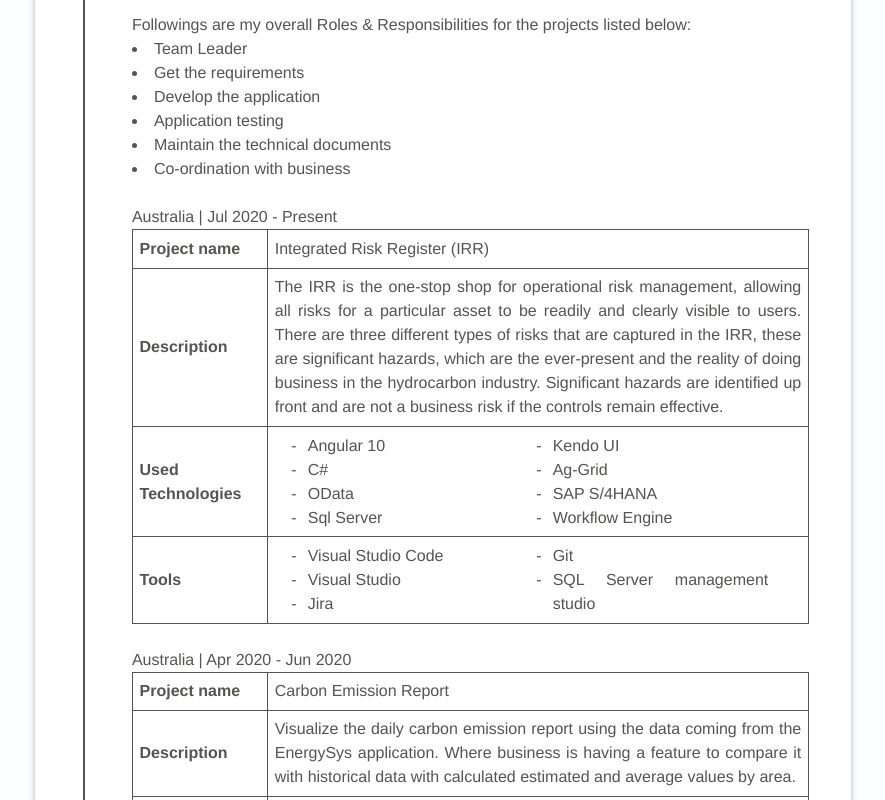
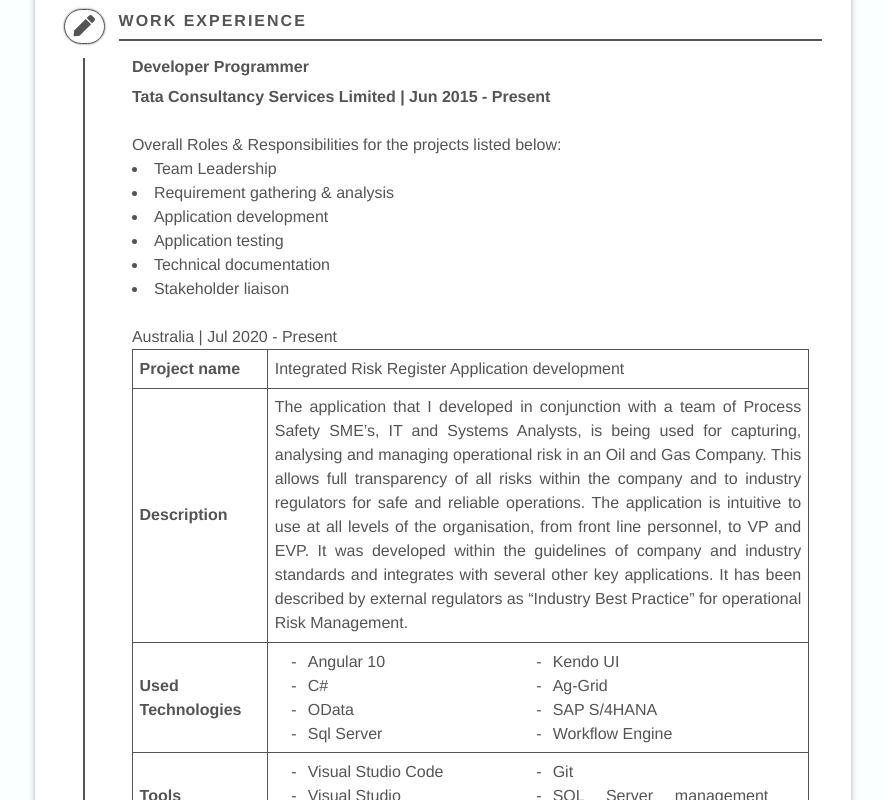
Before and after one commit to prajapatijay95/Resume, an Angular app: page / in a window 1280 px wide. Shown: the part 1220-2020 px from the top of the page, without its empty margins (197-1082 px from the left). Built offline with nearby package versions, Linux system fonts and the light colour scheme.

Commit message:
Wordings updated

```diff
--- a/src/app/component/resume/resume.component.ts
+++ b/src/app/component/resume/resume.component.ts
@@ -82,7 +82,8 @@ export class ResumeComponent implements OnInit {
               title: 'Profile',
               contents: [
                 {
-                  content: `My goal is to work with an organization where I can apply my knowledge and skills. These would be beneficial for the company and my personal experience. I am growing professionally with every engagement and believe there is a lot that I can contribute. Finally, looking forward to work in an organization, where I can utilize my knowledge and discharge responsibilities assigned to me in the best possible manner, thereby resulting in a relationship of mutual growth.`
+                  content: `In my professional life, I strive for technical excellence, continual improvement & progression, being valued, working collaboratively towards a common outcome, and with enough autonomy to allow my creative side to flourish. With every engagement, I find myself more dedicated and excited by new challenges. I believe I have a lot to contribute and would relish the opportunity to work for an organisation that nurtures enthusiasm, as I believe it results in a relationship of mutual growth. I am aiming to secure a full-stack software developer position where I have some involvement in the software architecture, direction, strategy etc. I'm also keen to build on my team leadership and mentoring skills.
+                  `
                 }
               ]
             },
@@ -130,23 +131,29 @@ export class ResumeComponent implements OnInit {
                   title: 'Developer Programmer',
                   content: `
                 <strong>Tata Consultancy Services Limited | Jun 2015 - Present</strong> <br /><br />
-                Followings are my overall Roles & Responsibilities for the projects listed below:
-                <li>Team Leader</li>
-                <li>Get the requirements</li>
-                <li>Develop the application</li>
+                Overall Roles & Responsibilities for the projects listed below:
+                <li>Team Leadership</li>
+                <li>Requirement gathering & analysis</li>
+                <li>Application development</li>
                 <li>Application testing</li>
-                <li>Maintain the technical documents</li>
-                <li>Co-ordination with business</li>
+                <li>Technical documentation</li>
+                <li>Stakeholder liaison</li>
                 <br />
                 Australia | Jul 2020 - Present <br/>
                 <table>
                   <tr>
                     <td>Project name</td>
-                    <td>Integrated Risk Register (IRR)</td>
+                    <td>Integrated Risk Register Application development</td>
                   </tr>
                   <tr>
                     <td>Description</td>
-                    <td>The IRR is the one-stop shop for operational risk management, allowing all risks for a particular asset to be readily and clearly visible to users. There are three different types of risks that are captured in the IRR, these are significant hazards, which are the ever-present and the reality of doing business in the hydrocarbon industry. Significant hazards are identified up front and are not a business risk if the controls remain effective.</td>
+                    <td>The application that I developed in conjunction with a team of Process Safety SME’s, IT and Systems
+                    Analysts, is being used for capturing, analysing and managing operational risk in an Oil and Gas
+                    Company. This allows full transparency of all risks within the company and to industry regulators for
+                    safe and reliable operations. The application is intuitive to use at all levels of the organisation, from
+                    front line personnel, to VP and EVP. It was developed within the guidelines of company and industry
+                    standards and integrates with several other key applications. It has been described by external
+                    regulators as “Industry Best Practice” for operational Risk Management.</td>
                   </tr>
                   <tr>
                   <td>Used Technologies</td>
@@ -184,7 +191,7 @@ export class ResumeComponent implements OnInit {
                   </tr>
                   <tr>
                     <td>Description</td>
-                    <td>Visualize the daily carbon emission report using the data coming from the EnergySys application. Where business is having a feature to compare it with historical data with calculated estimated and average values by area.</td>
+                    <td>Visualize the daily carbon emission report using data coming from an EnergySys application. Users can compare current data against historic data, with calculated estimated and average values by area.</td>
                   </tr>
                   <tr>
                   <td>Used Technologies</td>
@@ -236,7 +243,7 @@ export class ResumeComponent implements OnInit {
                   </tr>
                   <tr>
                     <td>Description</td>
-                    <td>Visualize the company performance using the risk and production data using the HighCharts.</td>
+                    <td>Visualize high-level company risk and production performance using HighCharts.</td>
                   </tr>
                   <tr>
                   <td>Used Technologies</td>
@@ -271,7 +278,7 @@ export class ResumeComponent implements OnInit {
                   </tr>
                   <tr>
                     <td>Description</td>
-                    <td>The Forms Portal application is the one-stop shop for all the organization-wide forms, where each form are having their separate workflow(s).</td>
+                    <td>The Forms Portal application is a bespoke product offering similar functionality to SharePoint forms with Power Automate. Each form has a rich interface and its own workflow.</td>
                   </tr>
                   <tr>
                   <td>Used Technologies</td>
@@ -360,7 +367,7 @@ export class ResumeComponent implements OnInit {
                   </tr>
                   <tr>
                     <td>Description</td>
-                    <td>Facial Recognition is a project created using the combination of OpenCV & TensorFlow to fill the attendance.</td>
+                    <td>Facial Recognition is a project created using a combination of OpenCV & TensorFlow, to auto-complete attendance records.</td>
                   </tr>
                   <tr>
                   <td>Used Technologies</td>
@@ -426,7 +433,7 @@ export class ResumeComponent implements OnInit {
                   </tr>
                   <tr>
                     <td>Description</td>
-                    <td>The India Portal is a project where anyone can come and get all the information about India on all the levels like state, district, and village. The information can be about industries, interesting places, regional places, population, etc.</td>
+                    <td>The India Portal is a project where anyone can draw information about India at various levels such as state, district, and village. The information can be about industries, interesting places, regional places, population, etc.</td>
                   </tr>
                   <tr>
                     <td>Used Technologies</td>
```
